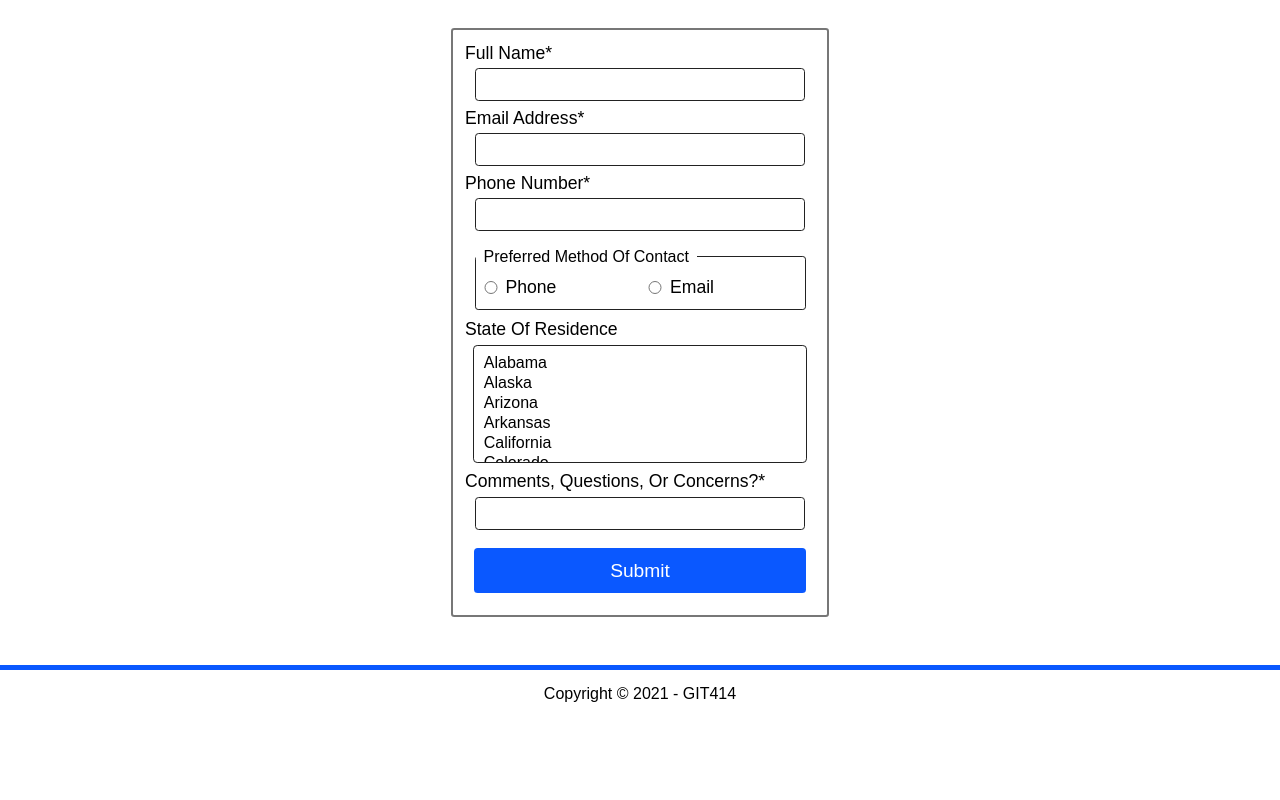
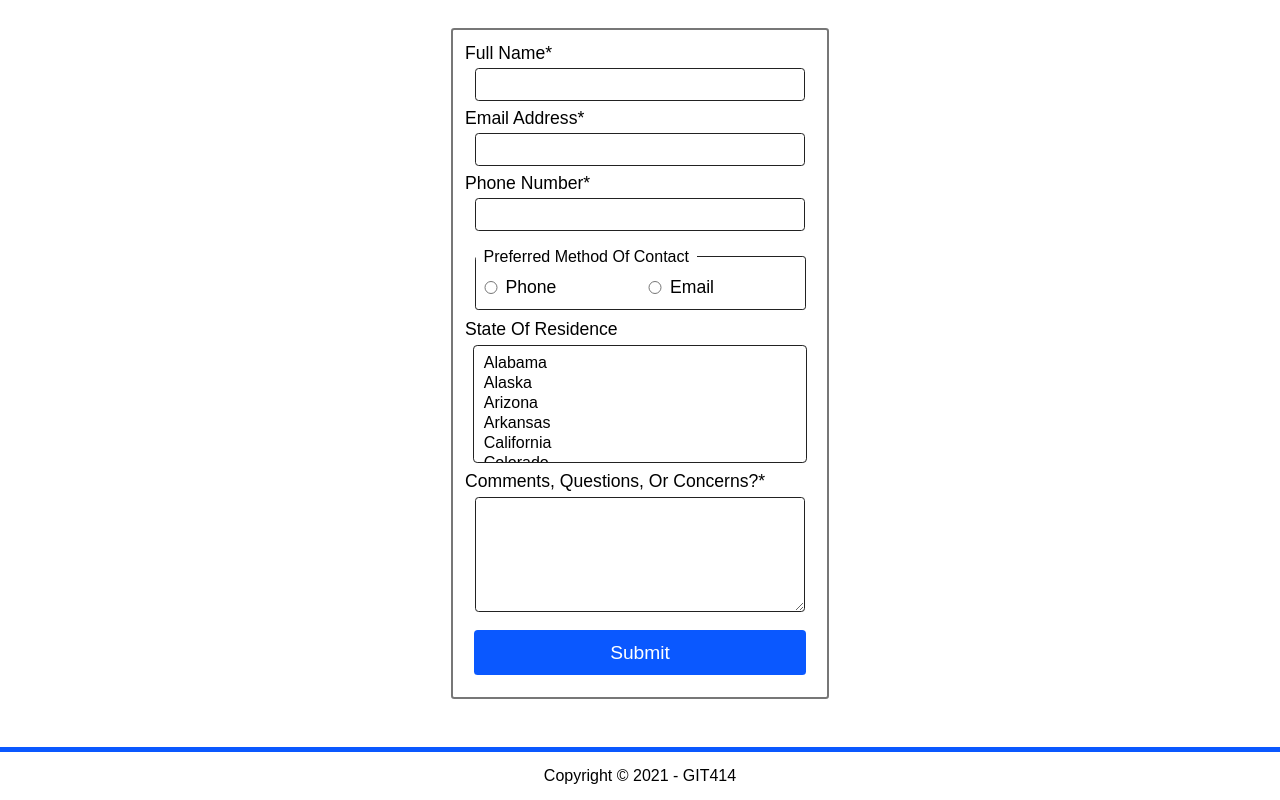
Before and after one commit to BriannaB3619/1.2-accessible-forms-assignment, a plain HTML site: page 1.2accessible_forms/index.html in a window 1280 px wide. Shown: the part 667-1467 px from the top of the page. Before the commit the page ends 1385 px from the top, so only its background shows below. Drawn offline with Linux system fonts and the light colour scheme.

Commit message:
updated html
corrected errors and validated html

```diff
--- a/1.2accessible_forms/index.html
+++ b/1.2accessible_forms/index.html
@@ -2,10 +2,10 @@
 <html lang="en">
 <head>
 	<meta charset="utf-8">
-<!-- 	-------- TO-DO: ADD META TAG AND NAME HERE -------- -->
+
 	<meta name="author" content="Brianna Beasley">
 	<title>Form Activity Solution File</title>
-<!-- 	-------- TO-DO: ADD LINK TO CSS HERE -------- -->
+
 	<link rel="stylesheet" href="styles.css">
 </head>
 <body>
@@ -28,7 +28,7 @@
 			<h2>Coding Semantic and Accessible Forms!</h2>
 			<p>Today we'll be focusing on coding a form that is accessible and semantic, and we'll also briefly discuss skip links for your website. Forms can be a source of frustration for users, whether they specifically need help with accessing your website or if they just prefer that your forms be easy to use and submit. Follow along as we code this in class, and please ask questions as they arise. Let's make a form!</p>
 
-<!-- 	-------- TO-DO: ADD FORM CODE HERE DURING CLASS, FOLLOW ALONG TO COMPLETE -------- -->
+
 <form method="POST" action="https://wp.zybooks.com/form-viewer.php">
 	<!-- full name input and label -->
 	 <label for="fname">Full Name*</label>
@@ -110,7 +110,7 @@
 
 	<!-- comments area -->
 	<label for="comments">Comments, Questions, Or Concerns?*</label>
-	<input name="comments" id="comments" type="textarea" height=8em required>
+	<textarea name="comments" id="comments" required></textarea>
 
 	<!-- submit button -->
 	<input name="submit" id="submit" type="submit">
```
Lines whose indentation alone changed are shown as unchanged.
